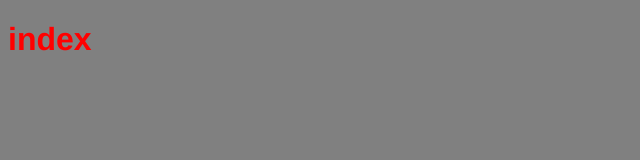
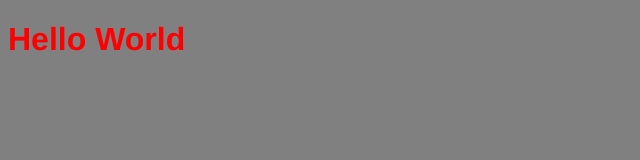
Before and after one commit to nhatdaica05555/template, a website: page index.html in a window 1280 px wide. Shown: the whole page, without its empty margins (0-640 px from the left). Drawn offline with Linux system fonts and the light colour scheme.

Commit message:
modified index.html

```diff
--- a/index.html
+++ b/index.html
@@ -8,7 +8,7 @@
     <title>Document</title>
 </head>
 <body>
-    <h1>index</h1>
+    <h1>Hello World</h1>
 </body>
 <script src="js/script.js"></script>
 </html>
```
